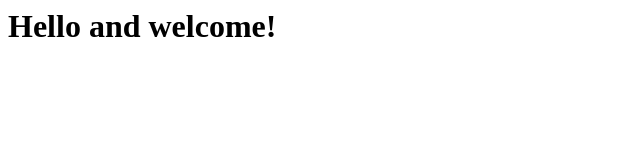
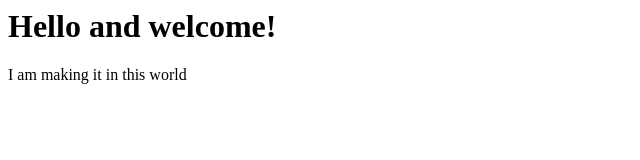
Before and after one commit to darbw698/whitleybhdarby.github.io, a plain HTML site: page index.html in a window 1280 px wide. Shown: the whole page, without its empty margins (0-640 px from the left). Drawn offline with Linux system fonts and the light colour scheme.

Commit message:
new lines and <p> tag

```diff
--- a/index.html
+++ b/index.html
@@ -5,6 +5,10 @@
 
     <body>
         <h1>Hello and welcome!</h1>
+
+        <p>I am making it in this world</p>
+
+
     </body>
 
 </html>
```
